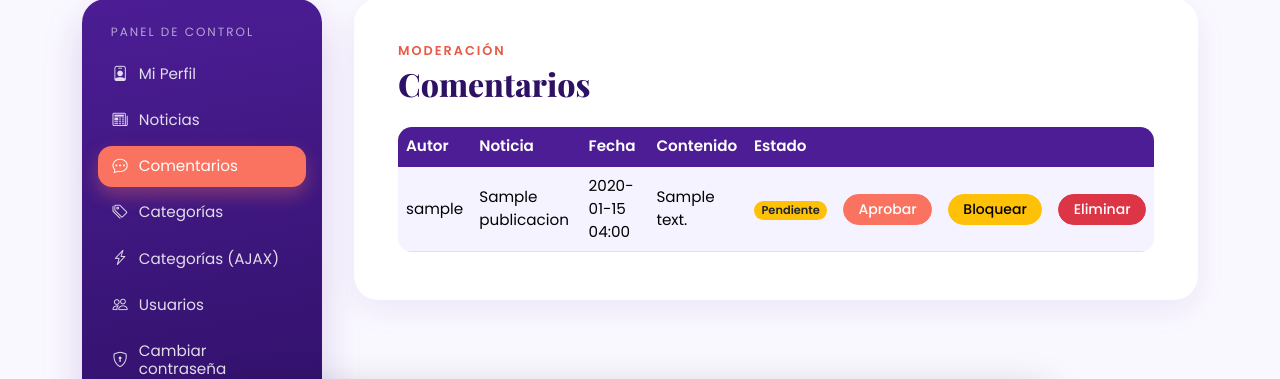
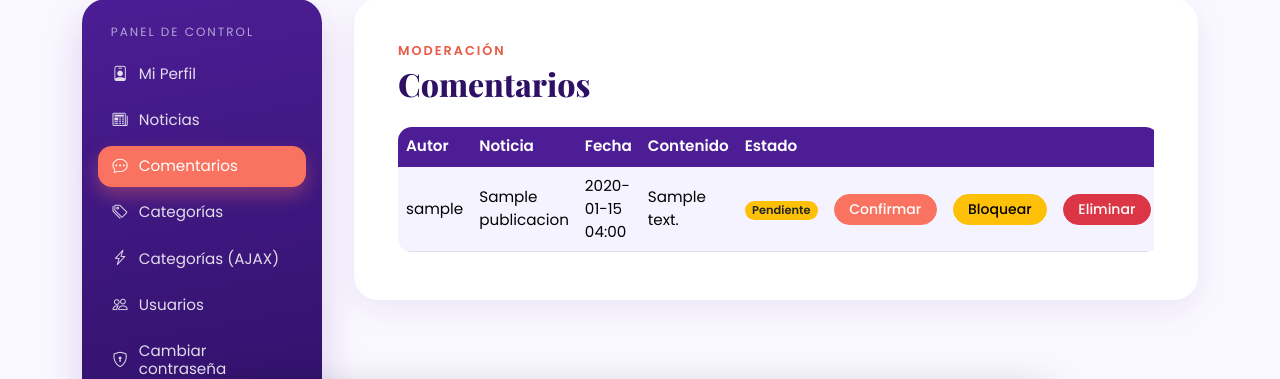
Before and after one commit to ESTRELLA-98/canaco-aguirre, a Django app: page /crud_comentarios in a window 1280 px wide. Shown: the part 159-538 px from the top of the page. Run offline with Django 4.2, Linux system fonts and the light colour scheme; a user stored in the database is signed in; tables that the repository leaves empty hold one stand-in row (values such as "Sample post").

Commit message:
Cambia el texto del botón Aprobar por Confirmar en comentarios

```diff
--- a/home/templates/home/crud_comentarios.html
+++ b/home/templates/home/crud_comentarios.html
@@ -33,7 +33,7 @@
                         <span class="badge bg-warning text-dark">Pendiente</span>
                         {% endif %}
                     </td>
-                    <td><a href="{% url 'home:aprobar_comentario' comentario.id %}" class="btn btn-success btn-sm">Aprobar</a></td>
+                    <td><a href="{% url 'home:aprobar_comentario' comentario.id %}" class="btn btn-success btn-sm">Confirmar</a></td>
                     <td><a href="{% url 'home:bloquear_comentario' comentario.id %}" class="btn btn-warning btn-sm">Bloquear</a></td>
                     <td>
                         <form method="post" action="{% url 'home:eliminar_comentario' comentario.id %}">
```
